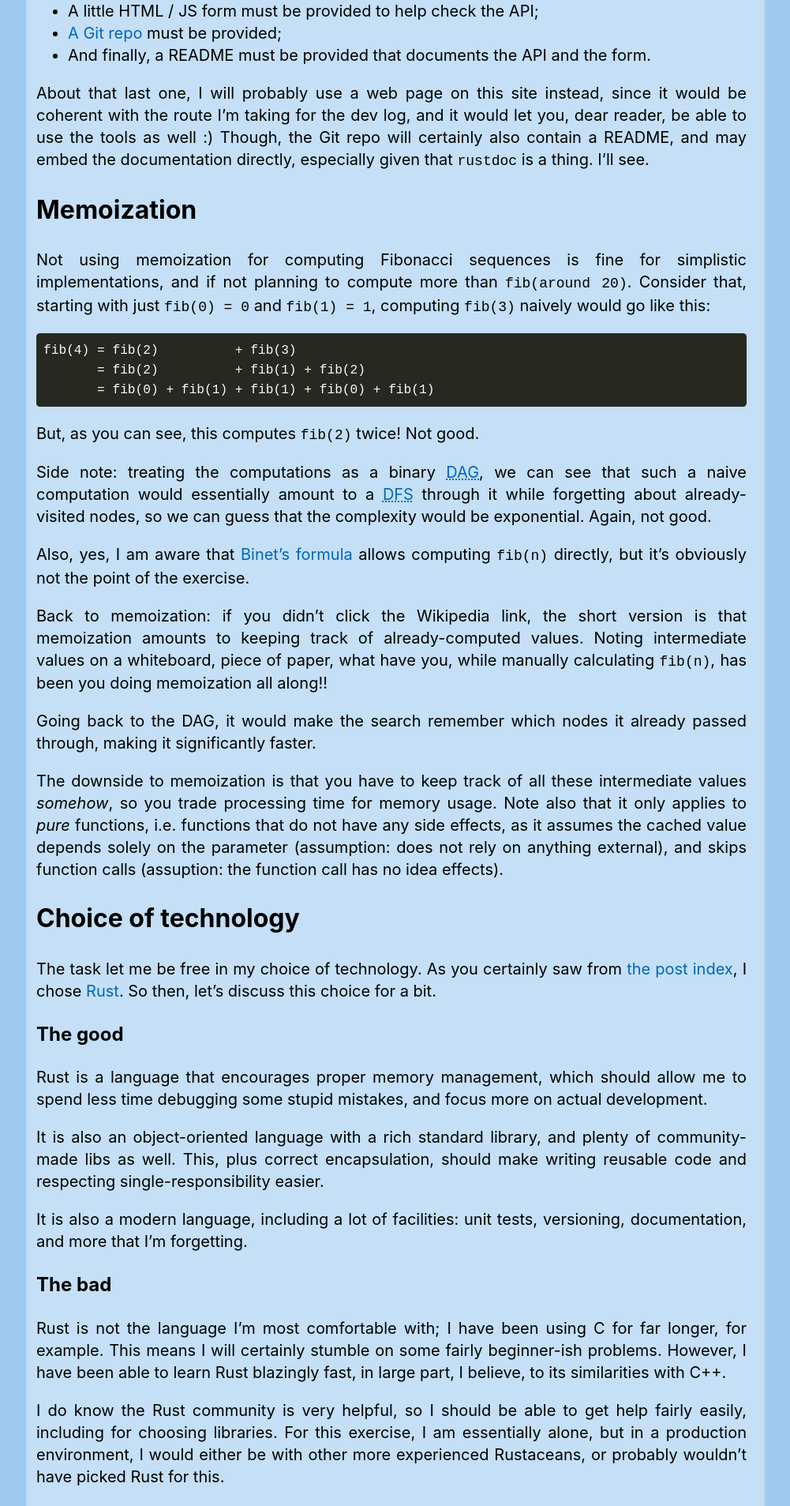
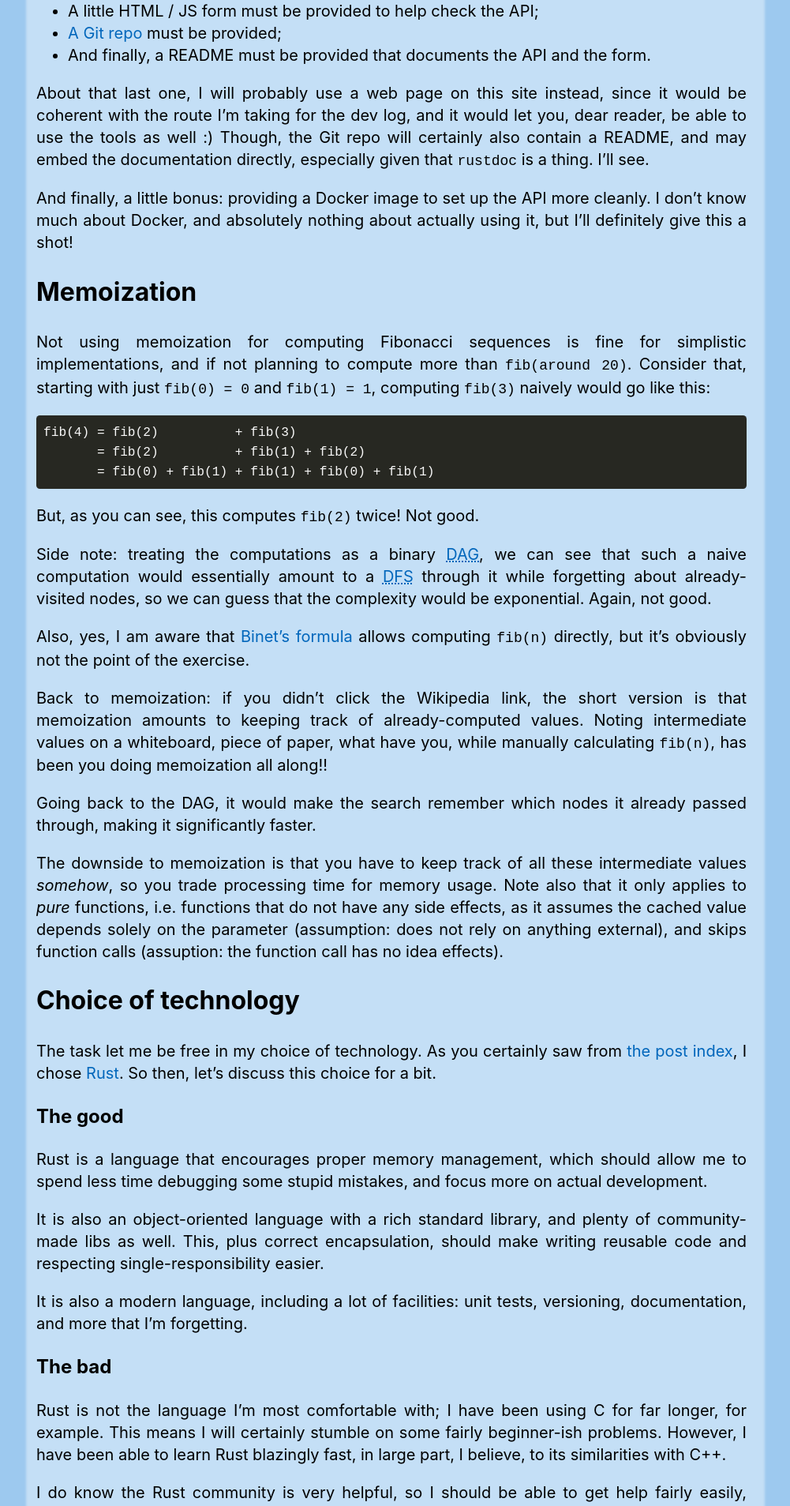
Before and after one commit to ISSOtm/issotm.github.io, a Jekyll site: the page built from fibrs/_posts/2020-12-14-problem.md, in a window 1280 px wide. Shown: the part 712-2619 px from the top of the page at 79% size, without its empty margins (139-1140 px from the left). Built offline with Jekyll 4.4.1, drawn with Linux system fonts in a browser that asks for light colours; some web fonts are replaced.

Commit message:
Mention Docker image bonus in fibrs-problem

```diff
--- a/fibrs/_posts/2020-12-14-problem.md
+++ b/fibrs/_posts/2020-12-14-problem.md
@@ -25,6 +25,9 @@ This is called [memoization](https://en.wikipedia.org/wiki/Memoization), and I w
 About that last one, I will probably use a web page on this site instead, since it would be coherent with the route I'm taking for the dev log, and it would let you, dear reader, be able to use the tools as well :)
 Though, the Git repo will certainly also contain a README, and may embed the documentation directly, especially given that `rustdoc` is a thing.
 I'll see.
+
+And finally, a little bonus: providing a Docker image to set up the API more cleanly.
+I don't know much about Docker, and absolutely nothing about actually using it, but I'll definitely give this a shot!
 
 ## Memoization
 
```
